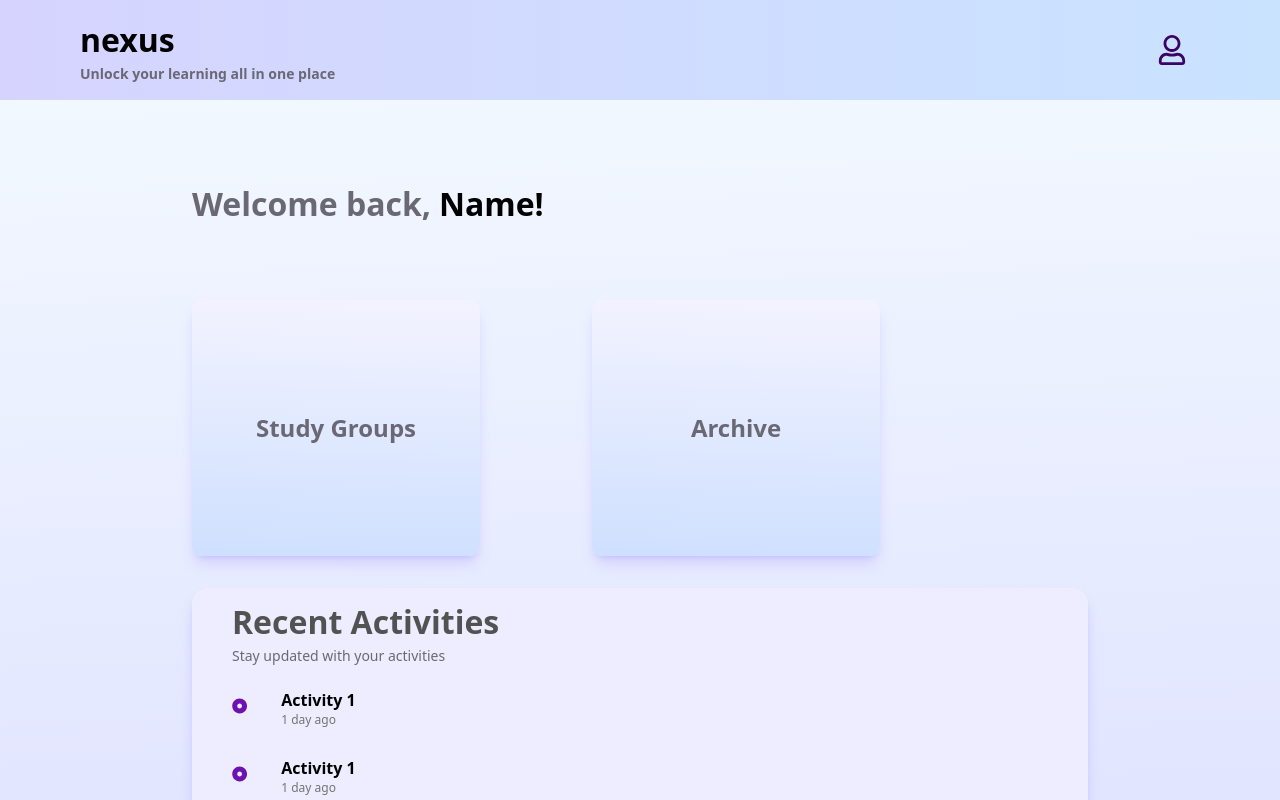
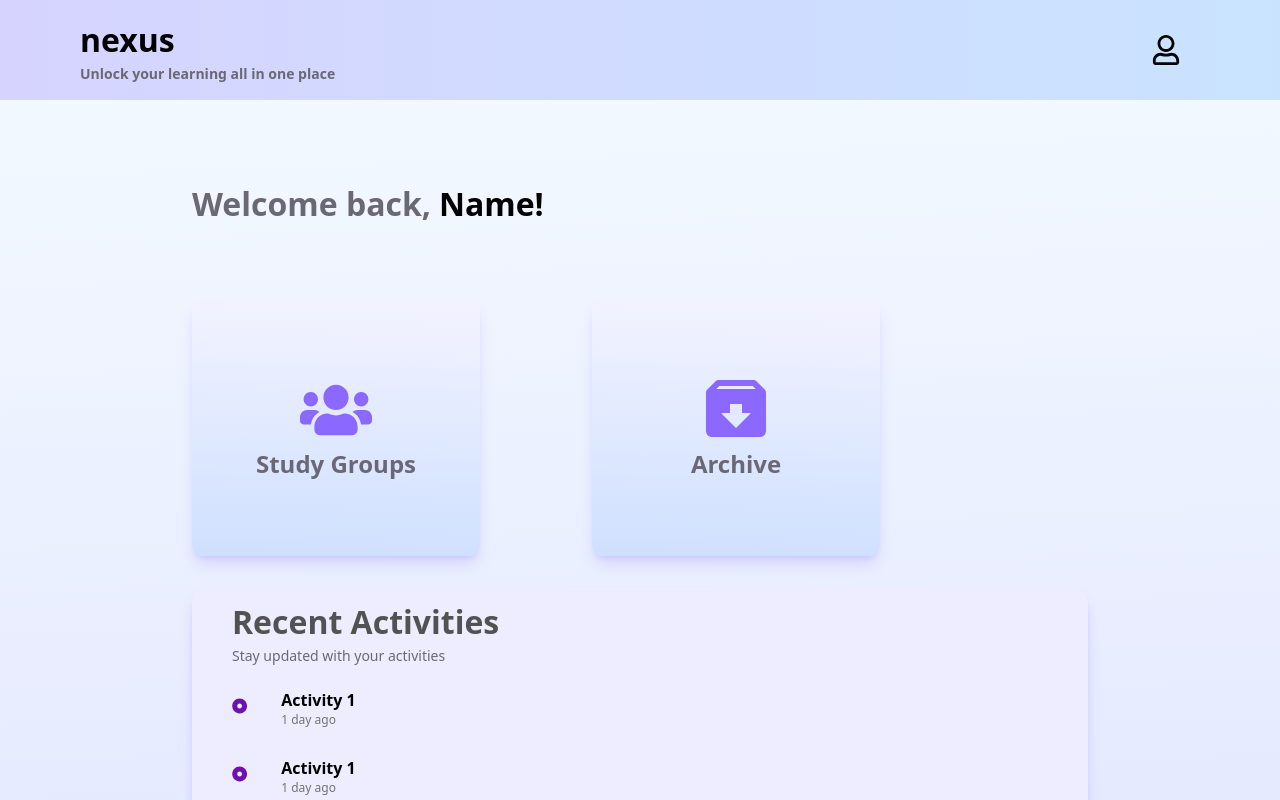
Before and after one commit to mebz2/nexus, a React (Vite) app in the folder client/: page /home in a window 1280 px wide. Shown: the top 800 px of the page. Built offline with nearby package versions, Linux system fonts and the light colour scheme.

Commit message:
Added icons for the cards in the homepage

```diff
--- a/client/src/pages/Homepage/Homepage.tsx
+++ b/client/src/pages/Homepage/Homepage.tsx
@@ -1,12 +1,14 @@
 import { useState } from "react";
+import { FaUsers } from "react-icons/fa";
 import { IoMdArrowRoundForward } from "react-icons/io";
+import { BiSolidArchiveIn } from "react-icons/bi";
+import Activity from "./Activity";
 import Navbar from "./Navbar";
-import Activity from "./Activity";
 
 export default function Homepage() {
   const [visible, setVisible] = useState<"group" | "archive" | null>(null);
   return (
-    <div className="content-gradient h-screen">
+    <div className="content-gradient h-full">
       {/*nav bar*/}
       <Navbar />
       <div className="flex flex-col  p-20 items-center ">
@@ -23,16 +25,18 @@ export default function Homepage() {
             onMouseEnter={() => setVisible("group")}
             onMouseLeave={() => setVisible(null)}
             id="study-groups"
-            className="card-gradient flex justify-center items-center
+            className="
+            card-gradient flex flex-col justify-center items-center
             h-64 w-72 rounded-[10px] shadow-lg shadow-[#4C23FF]/15
             hover:shadow-xl hover:shadow-[#4C23FF]/20 hover:cursor-pointer
             relative"
           >
+            <FaUsers className="text-7xl text-[#8B68FF]" />
             <h2 className="text-[#6B6875]">Study Groups</h2>
             <IoMdArrowRoundForward
               id="groups-arrow"
               size={30}
-              className={`text-white absolute bottom-2.5 right-2.5
+              className={`text-purple-400 absolute bottom-2.5 right-2.5
               ${visible == "group" ? "visible" : "invisible"}`}
             />
           </div>
@@ -42,11 +46,12 @@ export default function Homepage() {
             onMouseEnter={() => setVisible("archive")}
             onMouseLeave={() => setVisible(null)}
             id="archive"
-            className="card-gradient flex justify-center items-center
-                        h-64 w-72 rounded-[10px] shadow-lg shadow-[#4C23FF]/15
-                        hover:shadow-xl hover:shadow-[#4C23FF]/20 hover:cursor-pointer
-                        relative"
+            className="card-gradient flex flex-col justify-center items-center
+                      h-64 w-72 rounded-[10px] shadow-lg shadow-[#4C23FF]/15
+                      hover:shadow-xl hover:shadow-[#4C23FF]/20 hover:cursor-pointer
+                      relative"
           >
+            <BiSolidArchiveIn className="text-7xl text-[#8B68FF]" />
             <h2 className="text-[#6B6875]">Archive</h2>
             <IoMdArrowRoundForward
               id="archive-arrow"
--- a/client/src/pages/Homepage/Navbar.tsx
+++ b/client/src/pages/Homepage/Navbar.tsx
@@ -1,6 +1,8 @@
+import { useState } from "react";
 import { FaRegUser } from "react-icons/fa";
 import { Link } from "react-router-dom";
 const Navbar = () => {
+  const [background, setBackground] = useState(false);
   return (
     <div className="navbar-gradient h-[100px]  flex items-center p-10 pl-20 pr-20 justify-between ">
       {/*logo and tag line*/}
@@ -11,8 +13,20 @@ const Navbar = () => {
         </p>
       </div>
       <Link to="/login">
-        <div className="hover:bg-white hover:cursor-pointer rounded-full h-14 w-14 flex justify-center items-center">
-          <FaRegUser className="text-3xl text-purple-950" />
+        <div
+          onMouseEnter={() => setBackground(true)}
+          onMouseLeave={() => setBackground(false)}
+          className={`
+           hover:cursor-pointer rounded-full h-17 w-17 flex justify-center items-center
+          ${background ? "bg-[#8B68FF]" : ""}
+          `}
+        >
+          <FaRegUser
+            className={`
+            text-3xl text-purple-950"
+            ${background ? "text-white" : ""}
+            `}
+          />
         </div>
       </Link>
     </div>
```
